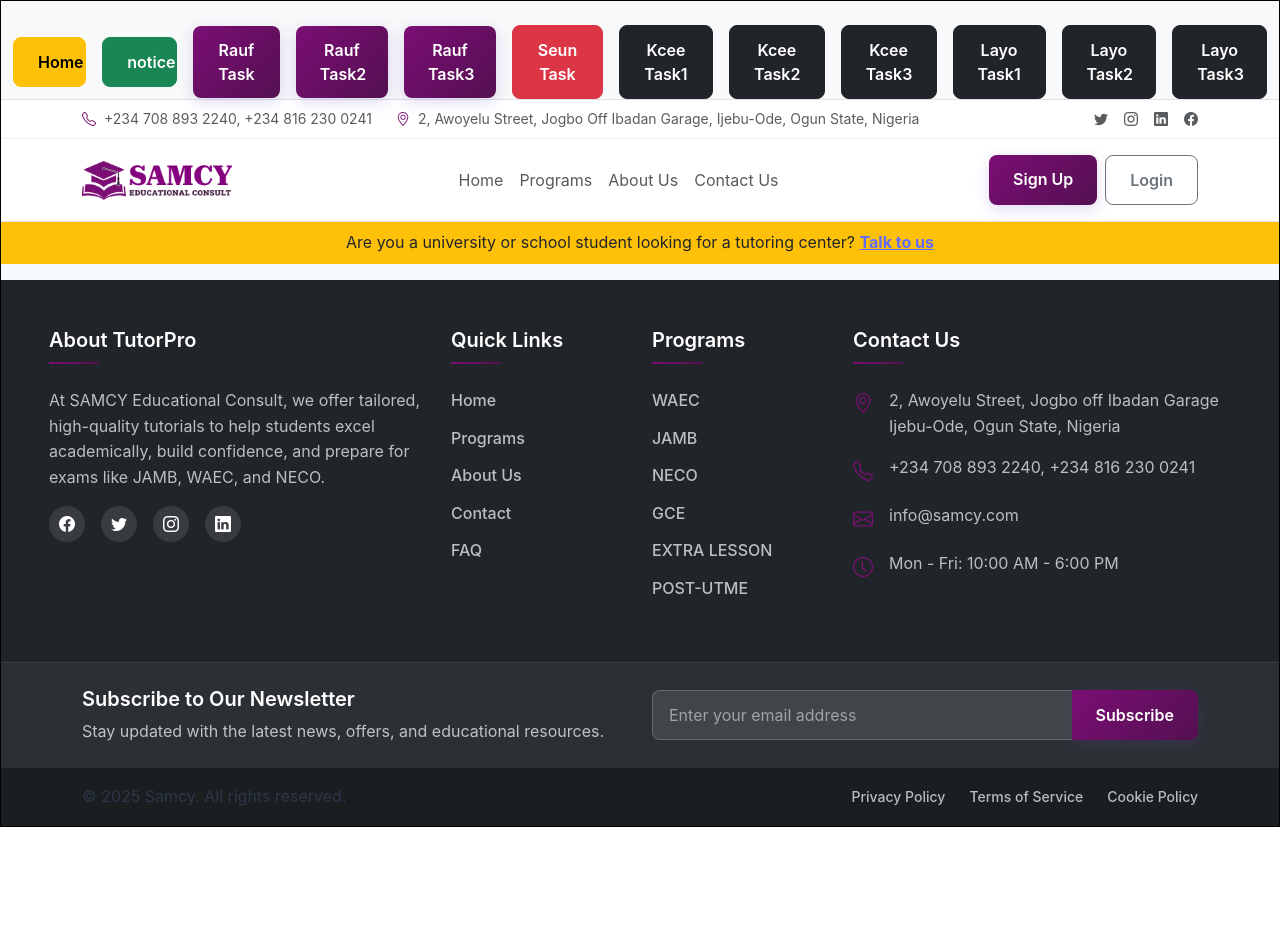
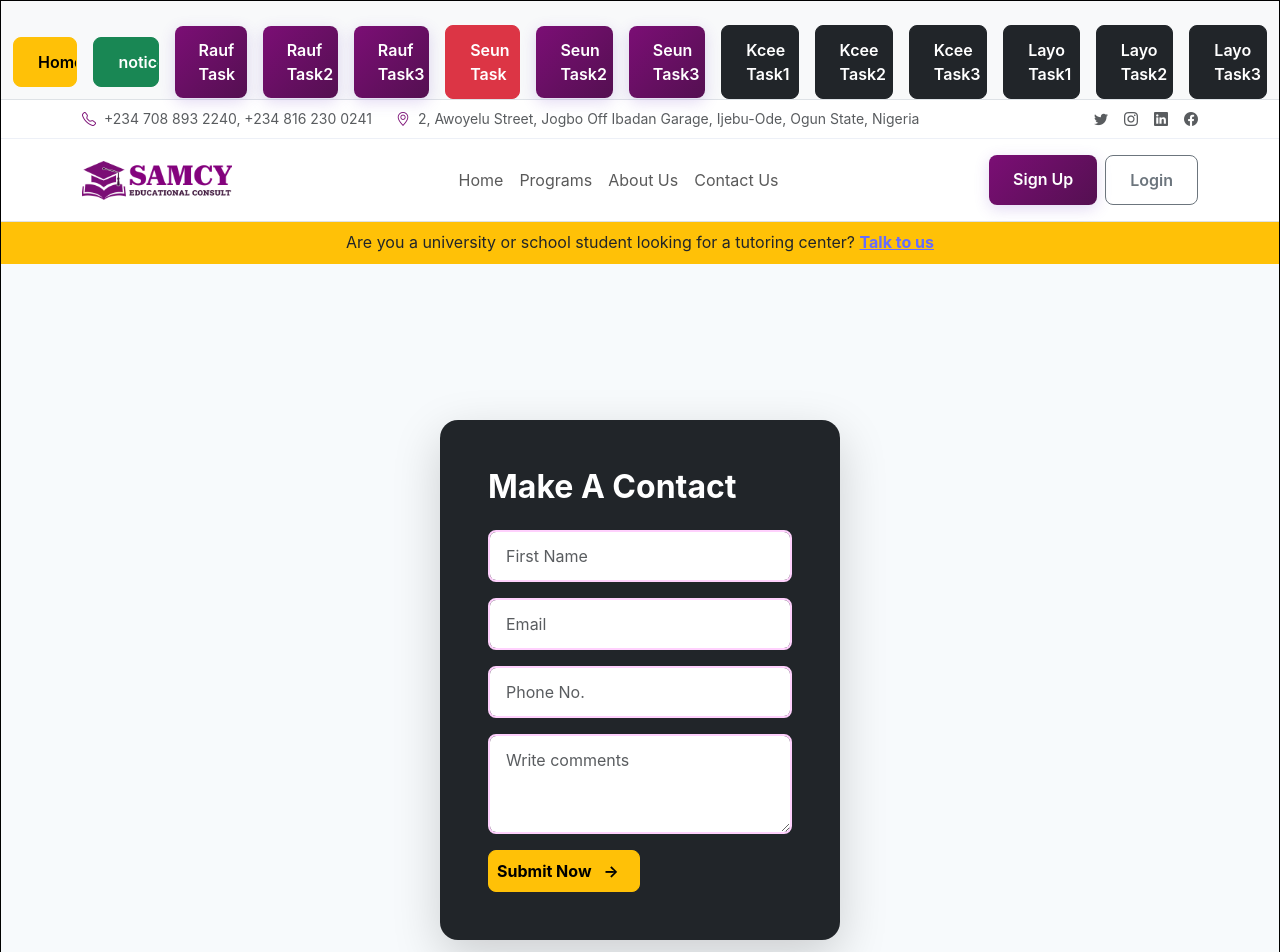
Before and after one commit to TeeboiCode/sam-app, a Vue app: page /seun2 in a window 1280 px wide. Shown: the top 952 px of the page. Before the commit the page ends 827 px from the top, so only its background shows below. Built offline with nearby package versions, Linux system fonts and the light colour scheme; what v-calendar would draw is missing.

Commit message:
first commit

```diff
--- /dev/null
+++ b/src/components/TaskFolder/SeunTask2.vue
@@ -0,0 +1,92 @@
+<template>
+  <div class="container d-flex justify-content-center align-items-center min-vh-100">
+    <div class="card shadow-lg p-4 p-md-5 mx-auto w-100" style="background: #212529; max-width: 400px; border-radius: 18px;">
+      <h2 class="mb-4 text-white fw-bold">Make A Contact</h2>
+      <form @submit.prevent="handleSubmit">
+        <div class="mb-3">
+          <input
+            v-model="form.firstName"
+            type="text"
+            class="form-control rounded-3"
+            :class="{ 'is-invalid': errors.firstName }"
+            placeholder="First Name"
+          />
+        </div>
+        <div class="mb-3">
+          <input
+            v-model="form.email"
+            type="email"
+            class="form-control rounded-3"
+            :class="{ 'is-invalid': errors.email }"
+            placeholder="Email"
+          />
+        </div>
+        <div class="mb-3">
+          <input
+            v-model="form.phone"
+            type="tel"
+            class="form-control rounded-3"
+            :class="{ 'is-invalid': errors.phone }"
+            placeholder="Phone No."
+          />
+        </div>
+        <div class="mb-3">
+          <textarea
+            v-model="form.comments"
+            class="form-control rounded-3"
+            :class="{ 'is-invalid': errors.comments }"
+            placeholder="Write comments"
+            rows="3"
+          ></textarea>
+        </div>
+        <button type="submit" class="btn btn-warning w-50 fw-bold d-flex align-items-center gap-2 p-2">
+          Submit Now
+          <span class="ms-1">&#8594;</span>
+        </button>
+        <div v-if="success" class="alert alert-success mt-3 text-center py-2">
+          Thank you! Your message has been sent.
+        </div>
+      </form>
+    </div>
+  </div>
+</template>
+
+<script setup>
+import { reactive, ref } from 'vue'
+
+const form = reactive({
+  firstName: '',
+  email: '',
+  phone: '',
+  comments: ''
+})
+const errors = reactive({
+  firstName: false,
+  email: false,
+  phone: false,
+  comments: false
+})
+const success = ref(false)
+
+function handleSubmit() {
+  errors.firstName = !form.firstName
+  errors.email = !form.email || !/^[^@]+@[^@]+\.[^@]+$/.test(form.email)
+  errors.phone = !form.phone
+  errors.comments = !form.comments
+
+  if (!errors.firstName && !errors.email && !errors.phone && !errors.comments) {
+    success.value = true
+    setTimeout(() => {
+      form.firstName = ''
+      form.email = ''
+      form.phone = ''
+      form.comments = ''
+      success.value = false
+    }, 3000)
+  }
+}
+</script>
+
+<style scoped>
+/* Remove unused .contact-card and related custom styles. Bootstrap handles responsiveness. */
+</style>
--- /dev/null
+++ b/src/components/TaskFolder/SeunTask3.vue
@@ -0,0 +1,45 @@
+<template>
+  <div class="container d-flex justify-content-center align-items-center my-5" style="width: 100%;">
+    <div class="card col col-sm-6 col-lg-4 col-md-4">
+    <img src="https://via.placeholder.com/400x200" class="card-img-top" alt="Blog cover" />
+    <div class="card-body">
+      <div class="text-muted mb-2 d-flex align-items-center">
+        <i class="bi bi-calendar3 me-2 text-danger"></i> 01-09-2023
+      </div>
+      <h5 class="card-title text-truncate text-start">Unlocking the Po...</h5>
+      <p class="card-text text-muted small text-start">
+        Rewriting SkillsFor some writers, it isn't getting the original words on paper that's the challenge, but rewri...
+      </p>
+      <a href="#" class="btn btn-danger btn-sm d-flex align-items-start w-50 justify-content-center p-2">
+        Read More <i class="bi bi-arrow-right ms-2"></i>
+      </a>
+    </div>
+  </div>
+  </div>
+</template>
+
+<script setup>
+// No additional logic needed
+</script>
+
+<style scoped>
+
+.card-title {
+  max-width: 100%;
+  white-space: nowrap;
+  overflow: hidden;
+  text-overflow: ellipsis;
+}
+.card {
+  padding: 0;
+  border: none;
+  border-radius: 18px;
+  overflow: hidden;
+  box-shadow: 0 4px 24px rgba(0, 0, 0, 0.12);
+
+}
+.card-img-top {
+  border-bottom: 1px solid #eee;
+}
+
+</style>
--- a/src/components/linksfiles.vue/linke.vue
+++ b/src/components/linksfiles.vue/linke.vue
@@ -20,6 +20,12 @@
 
     <router-link class="btn btn-danger" to="/seun" role="button"
       >Seun Task</router-link
+    >
+    <router-link class="btn btn-primary" to="/seun2" role="button"
+      >Seun Task2</router-link
+    >
+    <router-link class="btn btn-primary" to="/seun3" role="button"
+      >Seun Task3</router-link
     >
     <router-link class="btn btn-dark" to="/kcee" role="button"
       >Kcee Task1</router-link
--- a/src/router/index.js
+++ b/src/router/index.js
@@ -15,6 +15,8 @@
 import RaufTask3 from "../components/TaskFolder/RaufTask3.vue";
 
 import SeunTask from "../components/TaskFolder/SeunTask.vue";
+import SeunTask2 from "../components/TaskFolder/SeunTask2.vue";
+import SeunTask3 from "../components/TaskFolder/SeunTask3.vue";
 import KceeTask from "../components/TaskFolder/KceeTask.vue";
 import KceeTask2 from "../components/TaskFolder/KceeTask2.vue";
 import KceeTask3 from "../components/TaskFolder/KceeTask3.vue";
@@ -108,6 +110,16 @@
     component: SeunTask,
   },
   {
+    path: "/seun2",
+    name: "SeunTask2",
+    component: SeunTask2,
+  },
+  {
+    path: "/seun3",
+    name: "SeunTask3",
+    component: SeunTask3,
+  },
+  {
     path: "/kcee",
     name: "KceeTask",
     component: KceeTask,
```
